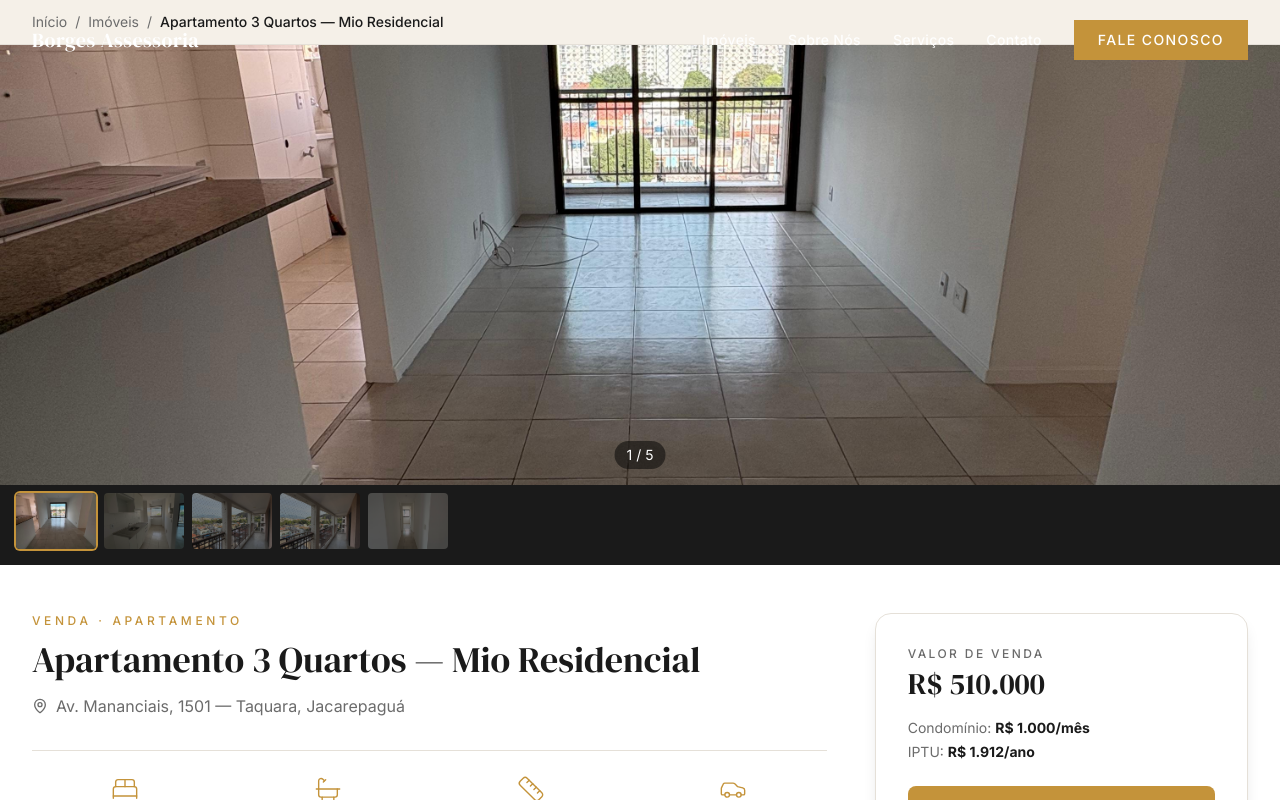
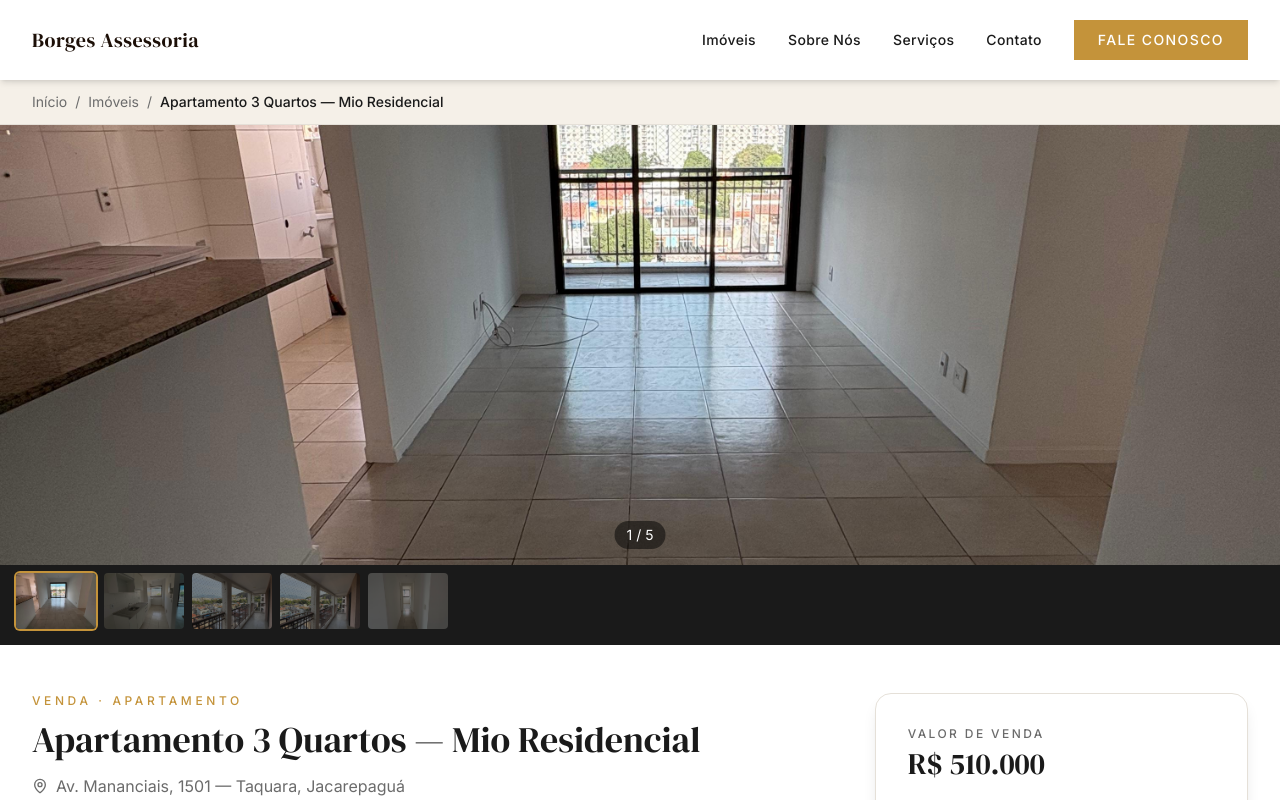
Before and after one commit to foxsilva90/borges-assessoria, a Next.js app: page /imoveis/apt-mio-residencial-3-quartos-510k in a window 1280 px wide. Shown: the top 800 px of the page. Built offline with nearby package versions, Linux system fonts and the light colour scheme.

Commit message:
navbar: bg branco fora da home; detail: pt-20 para navbar fixo

```diff
--- a/src/app/imoveis/[slug]/page.tsx
+++ b/src/app/imoveis/[slug]/page.tsx
@@ -50,7 +50,7 @@ export default async function PropertyPage({
   return (
     <>
       <Navbar />
-      <main className="min-h-screen bg-white">
+      <main className="min-h-screen bg-white pt-20">
         {/* Breadcrumb */}
         <div className="bg-[#F5F0E8] border-b border-[#E5E0D8] py-3">
           <div className="max-w-7xl mx-auto px-6 lg:px-8 flex items-center gap-2 text-sm text-[#6B6B6B]">
--- a/src/components/Navbar.tsx
+++ b/src/components/Navbar.tsx
@@ -2,10 +2,13 @@
 
 import { useState, useEffect } from "react"
 import Link from "next/link"
+import { usePathname } from "next/navigation"
 
 export default function Navbar() {
   const [scrolled, setScrolled] = useState(false)
   const [menuOpen, setMenuOpen] = useState(false)
+  const pathname = usePathname()
+  const isHome = pathname === "/"
 
   useEffect(() => {
     const onScroll = () => setScrolled(window.scrollY > 60)
@@ -13,10 +16,12 @@ export default function Navbar() {
     return () => window.removeEventListener("scroll", onScroll)
   }, [])
 
+  const active = !isHome || scrolled
+
   return (
     <header
       className={`fixed top-0 left-0 right-0 z-50 transition-all duration-300 ${
-        scrolled ? "bg-white shadow-md" : "bg-transparent"
+        active ? "bg-white shadow-md" : "bg-transparent"
       }`}
     >
       <nav className="max-w-7xl mx-auto px-6 lg:px-8 flex items-center justify-between h-20">
@@ -24,7 +29,7 @@ export default function Navbar() {
         <Link
           href="/"
           className={`font-display text-xl font-normal tracking-wide transition-colors ${
-            scrolled ? "text-[#1C0F07]" : "text-white"
+            active ? "text-[#1C0F07]" : "text-white"
           }`}
         >
           Borges Assessoria
@@ -42,7 +47,7 @@ export default function Navbar() {
               key={item.href}
               href={item.href}
               className={`text-sm font-medium tracking-wide transition-colors hover:text-[#C4933A] ${
-                scrolled ? "text-[#1a1a1a]" : "text-white/90"
+                active ? "text-[#1a1a1a]" : "text-white/90"
               }`}
             >
               {item.label}
@@ -66,7 +71,7 @@ export default function Navbar() {
             <span
               key={i}
               className={`block w-6 h-0.5 transition-all duration-300 ${
-                scrolled ? "bg-[#1a1a1a]" : "bg-white"
+                active ? "bg-[#1a1a1a]" : "bg-white"
               } ${menuOpen && i === 0 ? "rotate-45 translate-y-2" : ""} ${
                 menuOpen && i === 1 ? "opacity-0" : ""
               } ${menuOpen && i === 2 ? "-rotate-45 -translate-y-2" : ""}`}
```
